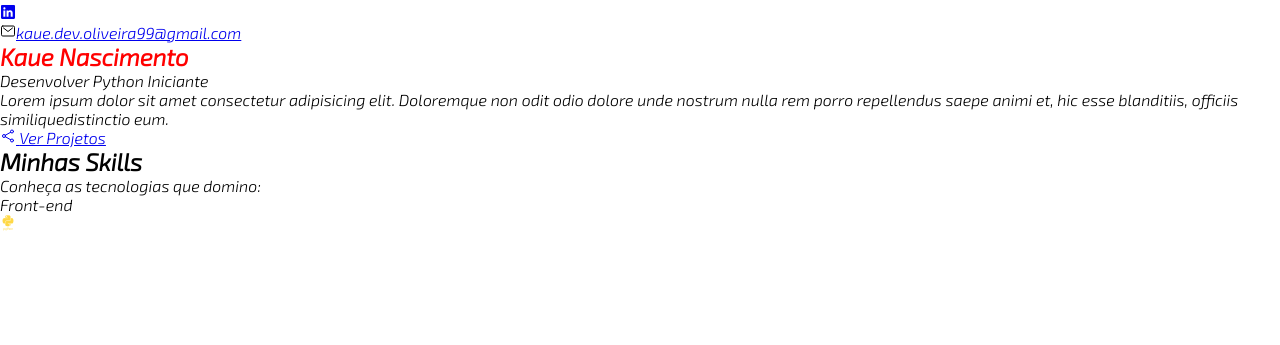
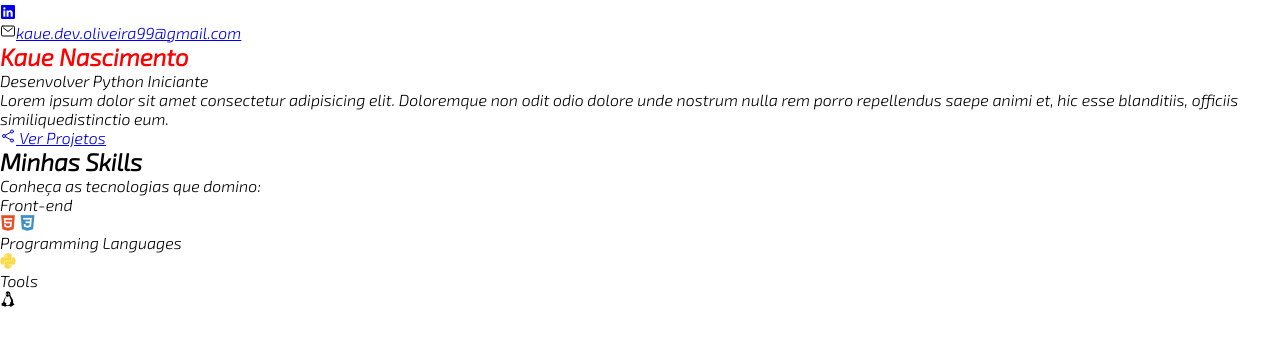
Before and after one commit to kauedev24/kauedev24.github.io, a plain HTML site: page index.html in a window 1280 px wide. Shown: the part 101-446 px from the top of the page. Drawn offline with nearby package versions, Linux system fonts and the light colour scheme.

Commit message:
project content - 2

```diff
--- a/index.html
+++ b/index.html
@@ -36,8 +36,20 @@
             <h2 id="skill-section-title">Minhas Skills</h2>
             <p class="description">Conheça as tecnologias que domino:</p>
             <div id="skills-container">
+              <div class="skills-box">
                 <p class="skills-title">Front-end</p>
-                <i class="devicon-python-plain-wordmark colored"></i>
+                <i class="devicon-html5-plain colored"></i>
+                <i class="devicon-css3-plain colored"></i>
+              </div>
+              <div class="skills-box">
+                <p class="skills-title">Programming Languages</p>
+                <i class="devicon-python-plain colored"></i>
+              </div>
+
+              <div class="skills-box">
+                <p class="skills-title">Tools</p>
+                <i class="devicon-linux-plain colored"></i>
+              </div>
             </div>
         </section>
     </main>
```
